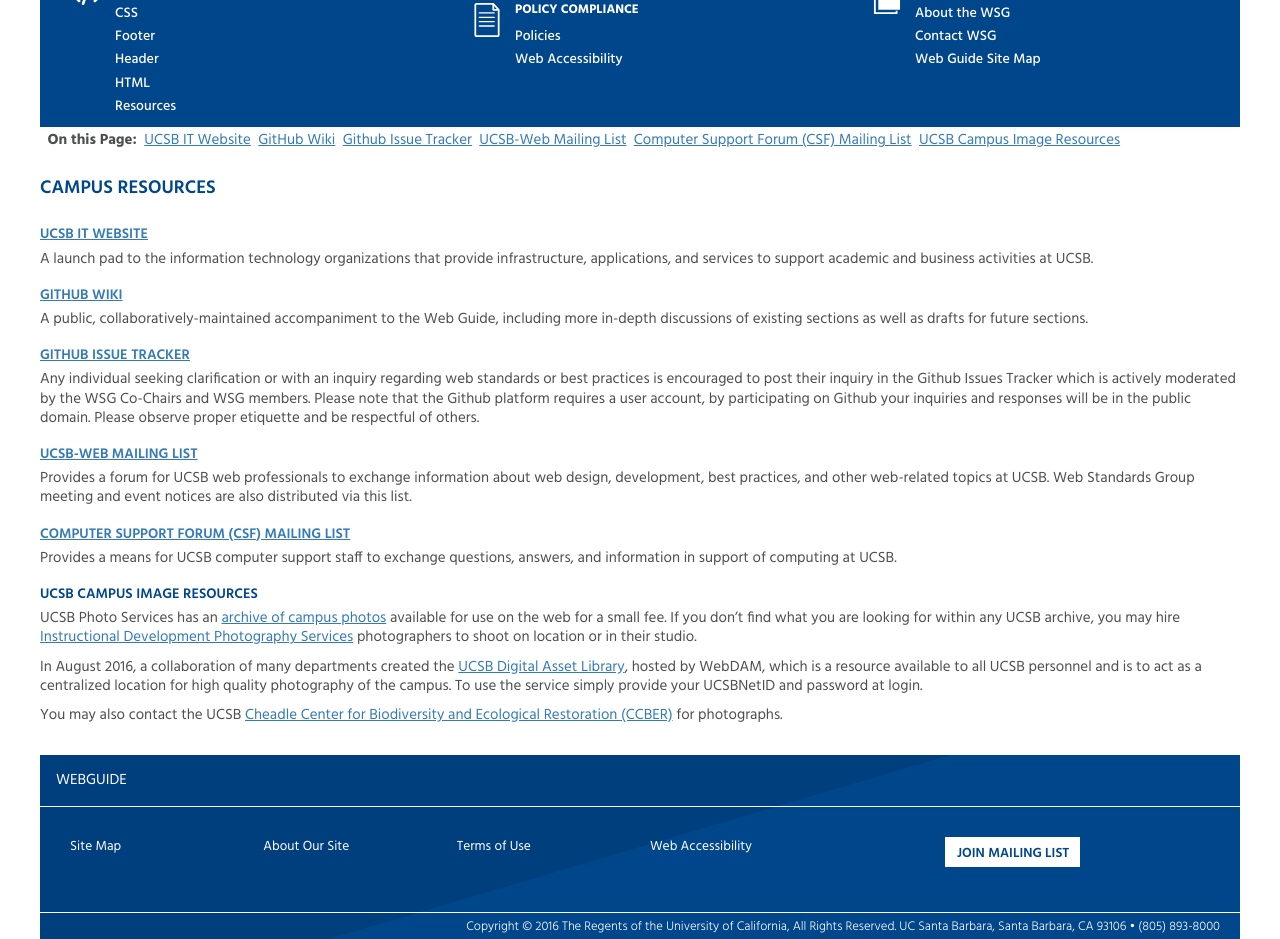
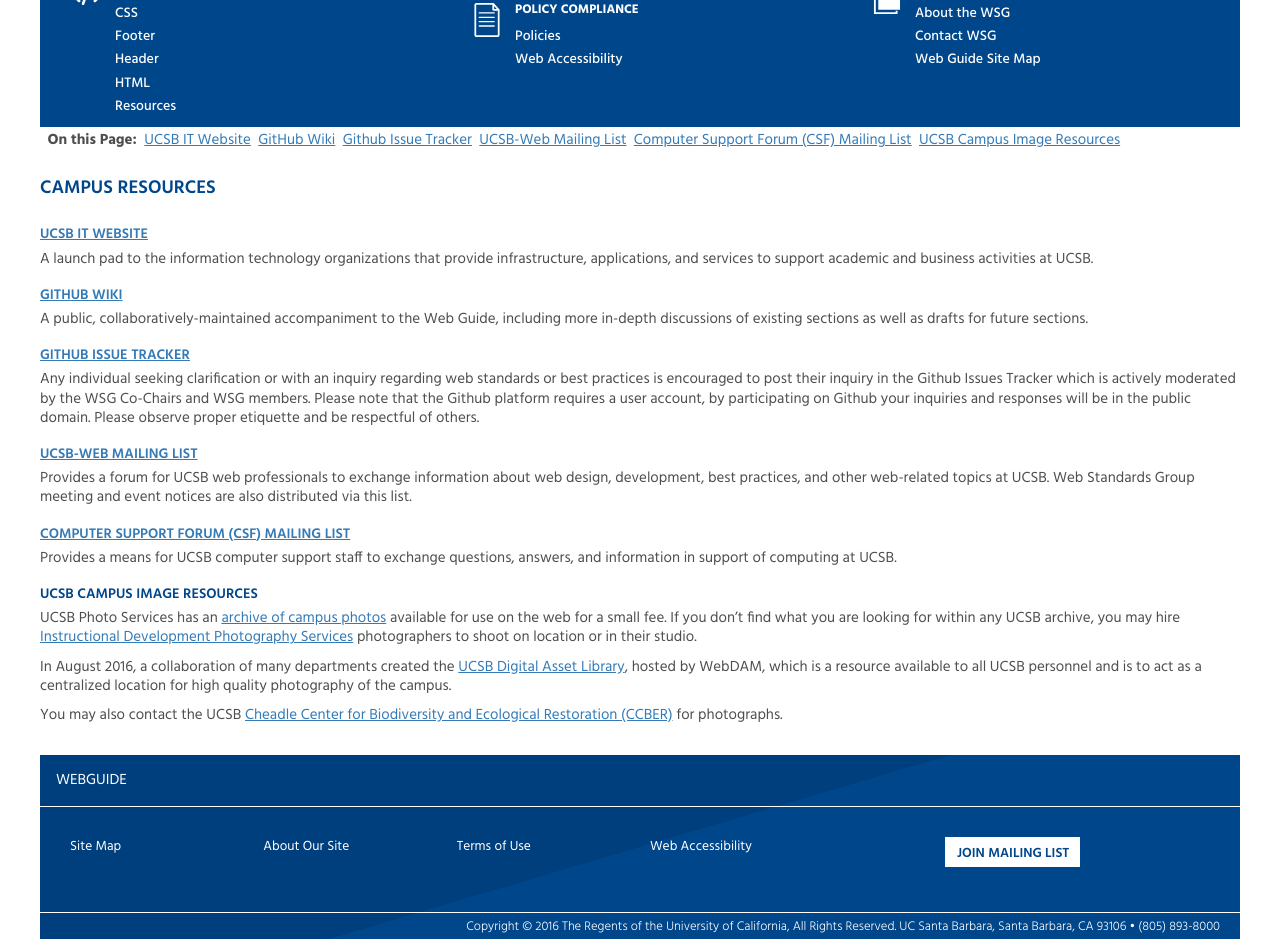
Before and after one commit to ucsb/webguide, a Jekyll site: the page built from campus-resources.md, in a window 1280 px wide and 1284 px high, cut to the strip 345-1284 px from the top of the window. Built offline with Jekyll 4.4.1, drawn with Linux system fonts in a browser that asks for light colours.

Commit message:
Remove login details for webdam.
However we log into the system over time may change, let the login page describe that; not the webguide.

```diff
--- a/campus-resources.md
+++ b/campus-resources.md
@@ -39,7 +39,7 @@
 you may hire [Instructional Development Photography Services](http://photo.production.id.ucsb.edu/) photographers to shoot on location or in their studio.
 
 In August 2016, a collaboration of many departments created the [UCSB Digital Asset Library](https://ucsb.webdamdb.com/
-), hosted by WebDAM, which is a resource available to all UCSB personnel and is to act as a centralized location for high quality photography of the campus. To use the service simply provide your UCSBNetID and password at login.
+), hosted by WebDAM, which is a resource available to all UCSB personnel and is to act as a centralized location for high quality photography of the campus.
 
 You may also contact the UCSB
 [Cheadle Center for Biodiversity and Ecological Restoration (CCBER)](http://ccber.ucsb.edu)
```
